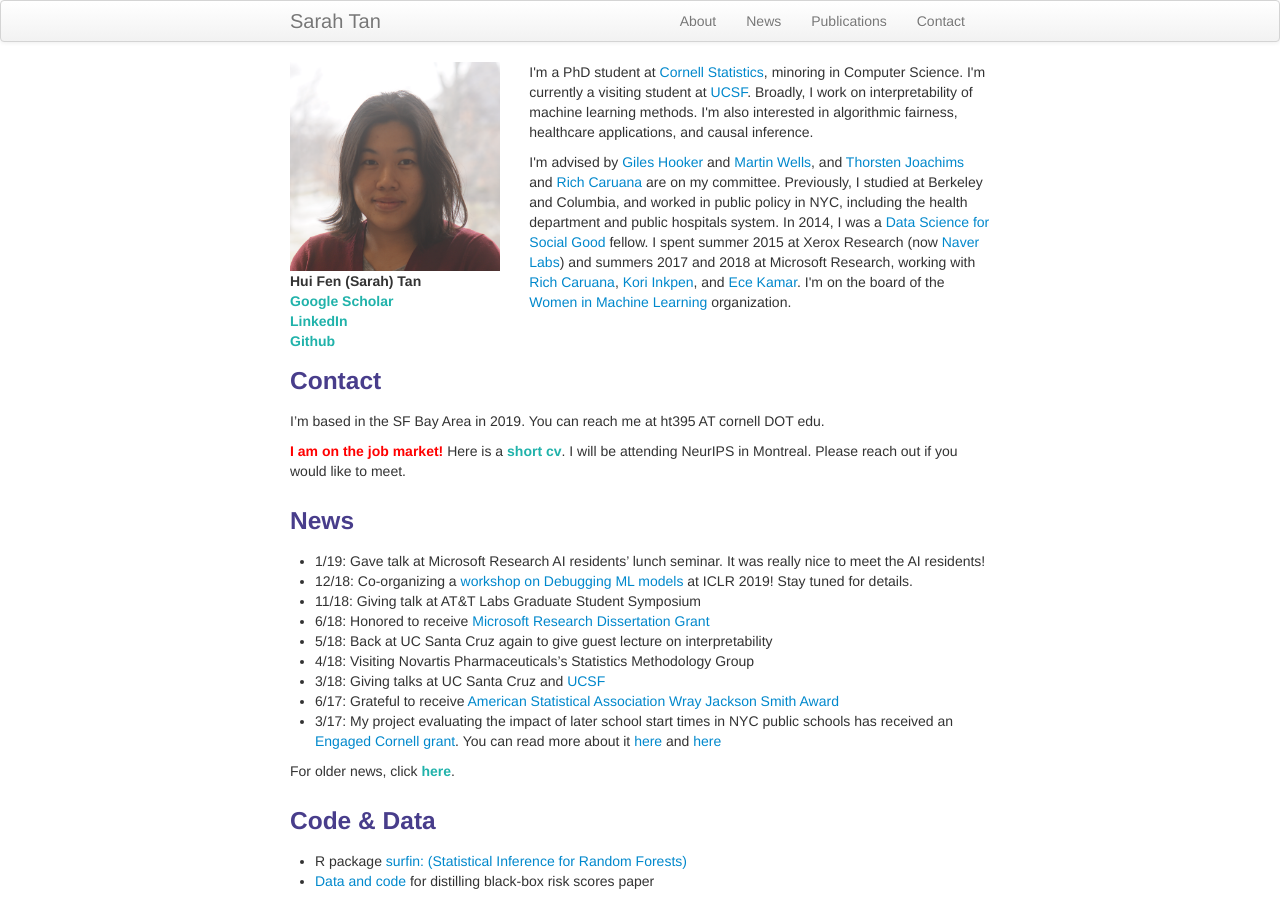
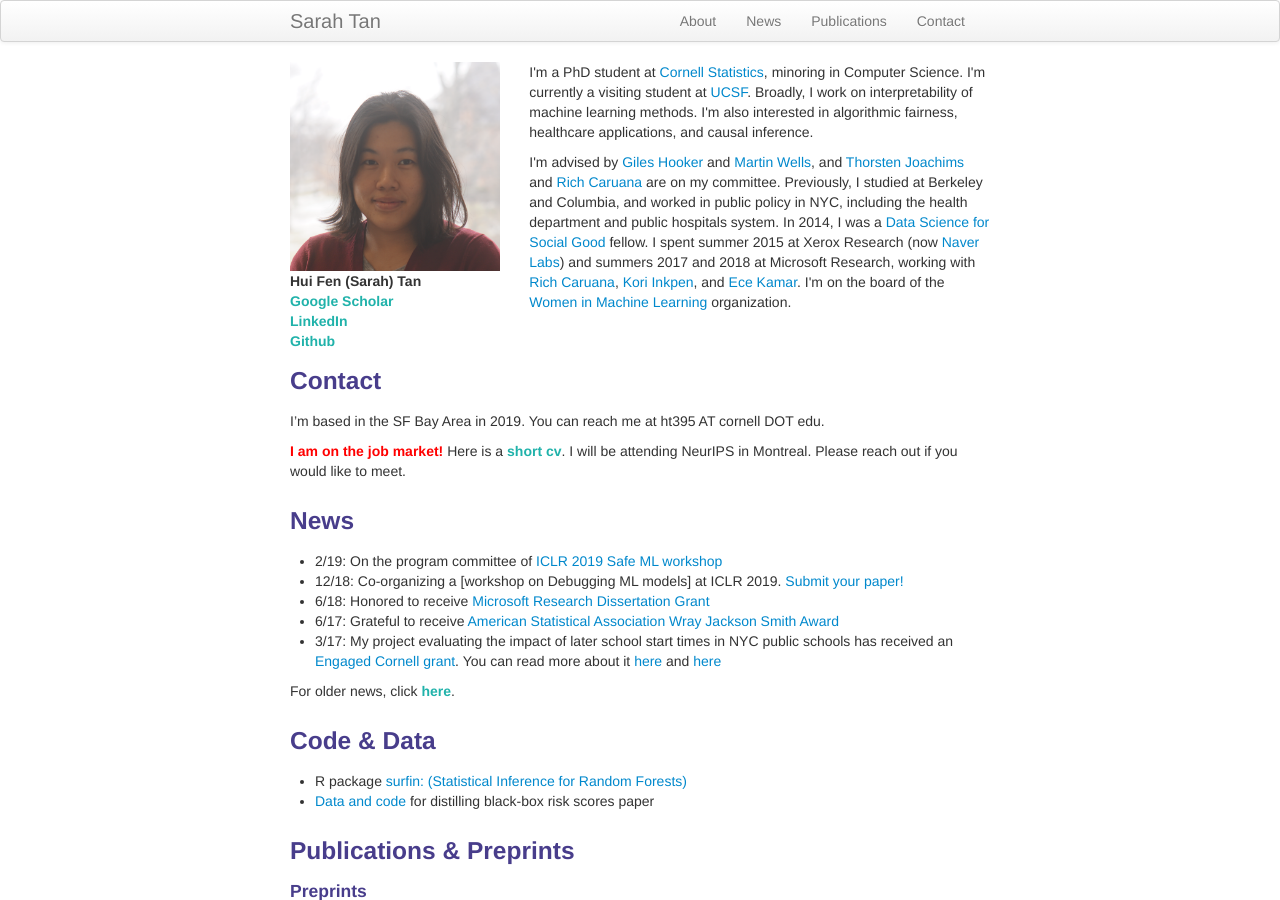
Before and after one commit to shftan/shftan.github.io, a Jekyll site: the page built from index.md, in a window 1280 px wide and 900 px high. Built offline with Jekyll 4.4.1, drawn with Linux system fonts in a browser that asks for light colours.

Commit message:
Update index.md

```diff
--- a/index.md
+++ b/index.md
@@ -32,13 +32,9 @@ I'm based in the SF Bay Area in 2019. You can reach me at ht395 AT cornell DOT e
 
 <div class="row-fluid" id="news"><h3>News</h3>
 </div>
-- 1/19: Gave talk at Microsoft Research AI residents' lunch seminar. It was really nice to meet the AI residents!
-- 12/18: Co-organizing a [workshop on Debugging ML models](https://iclr.cc/Conferences/2019/Schedule?showEvent=628) at ICLR 2019! Stay tuned for details.
-- 11/18: Giving talk at AT&T Labs Graduate Student Symposium
+- 2/19: On the program committee of [ICLR 2019 Safe ML workshop](https://sites.google.com/view/safeml-iclr2019/home)
+- 12/18: Co-organizing a [workshop on Debugging ML models] at ICLR 2019. [Submit your paper!](https://debug-ml-iclr2019.github.io/)
 - 6/18: Honored to receive [Microsoft Research Dissertation Grant](https://www.microsoft.com/en-us/research/academic-program/dissertation-grant/#!grant-recipients)
-- 5/18: Back at UC Santa Cruz again to give guest lecture on interpretability
-- 4/18: Visiting Novartis Pharmaceuticals's Statistics Methodology Group
-- 3/18: Giving talks at UC Santa Cruz and [UCSF](https://epibiostat.ucsf.edu/events/two-projects-interpretability-and-causal-inference-auditing-black-box-modelsimpact-evaluation)
 - 6/17: Grateful to receive [American Statistical Association Wray Jackson Smith Award](http://stattrak.amstat.org/2017/07/01/smithscholarship/)
 - 3/17: My project evaluating the impact of later school start times in NYC public schools has received an [Engaged Cornell grant](http://engaged.cornell.edu/recipient/2017-18-engaged-graduate-student-grant-recipients/). You can read more about it [here](https://cals.cornell.edu/news/engaged-graduate-student-grants-fund-phd-students/) and [here](http://news.cornell.edu/stories/2017/04/engaged-graduate-student-grants-fund-16-phd-students)
 
```
